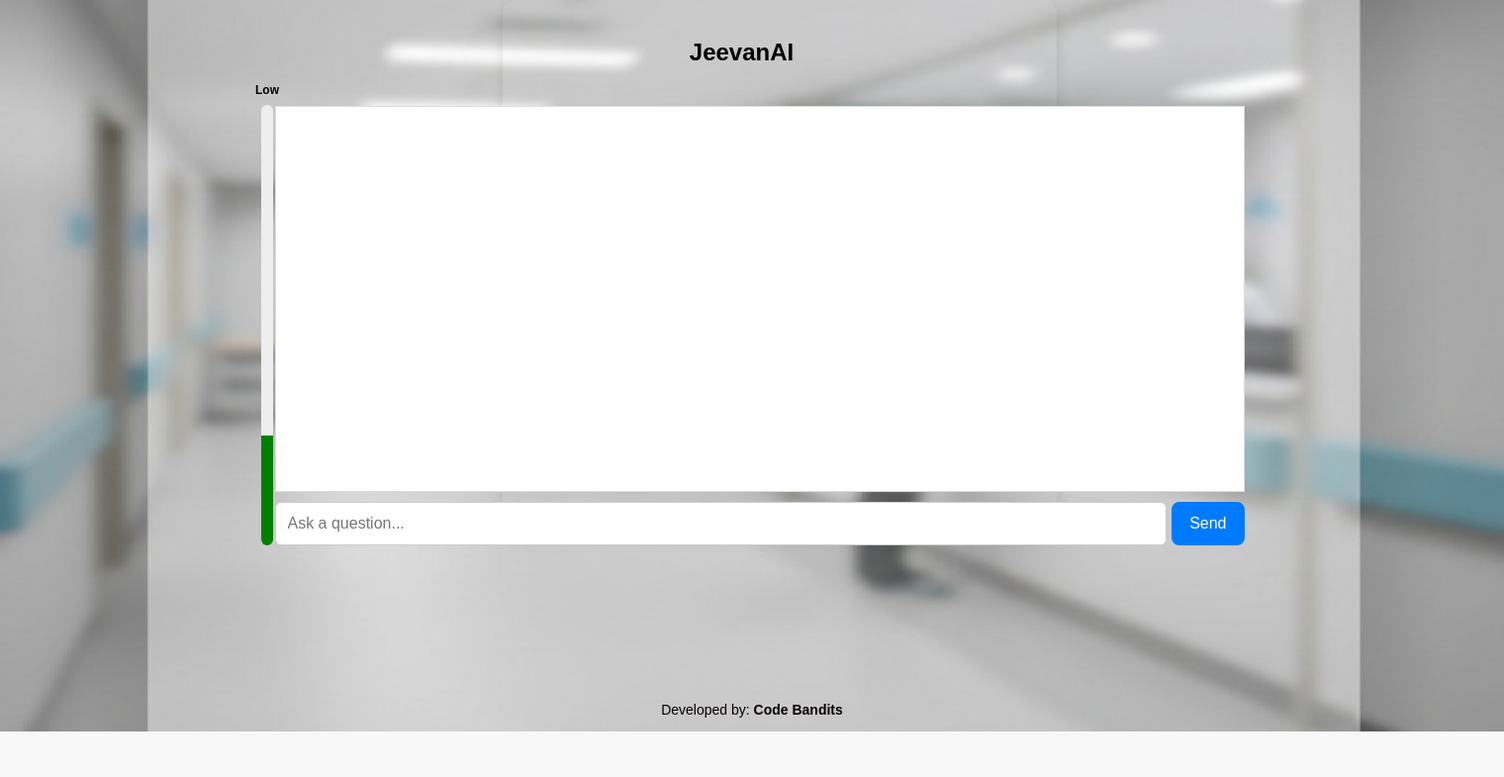
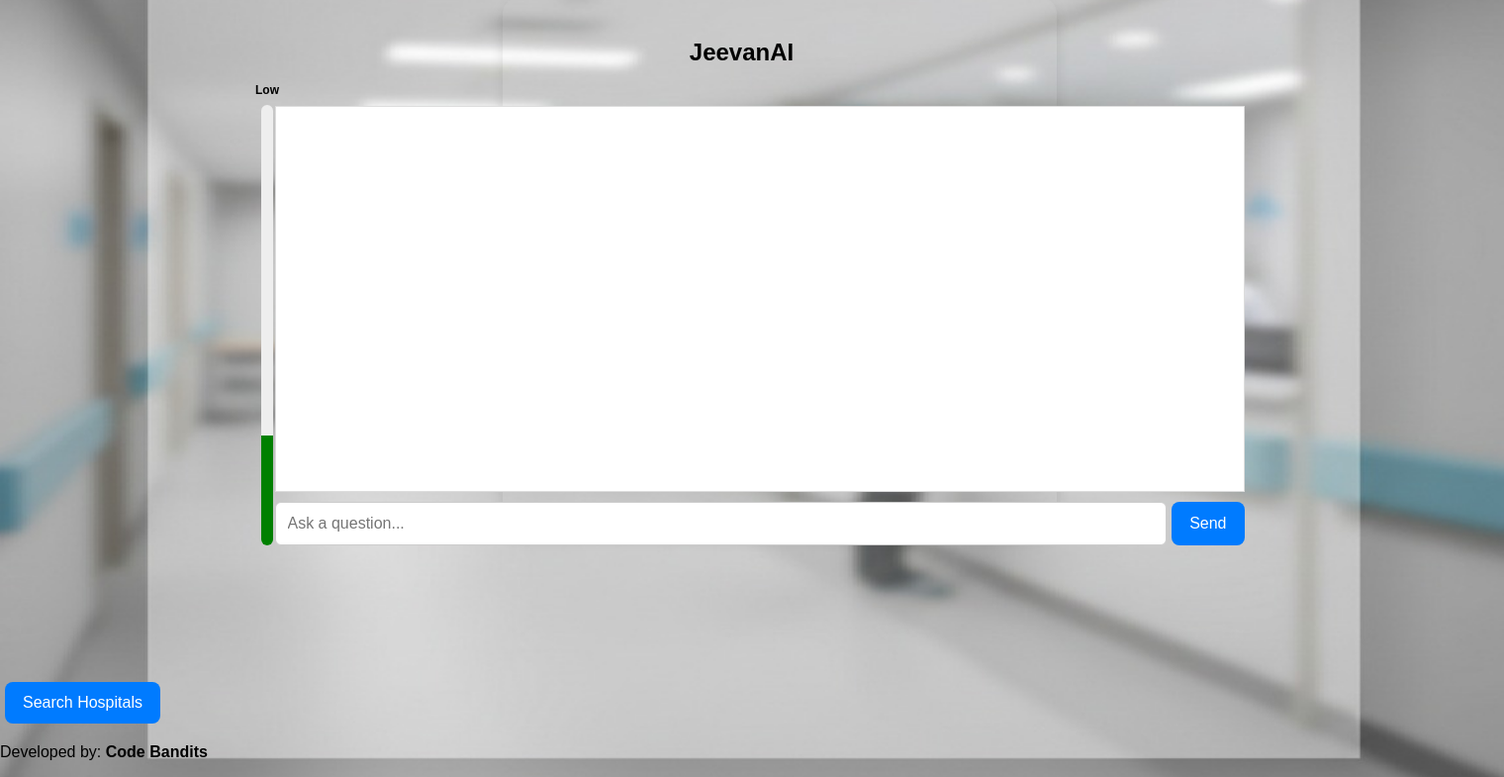
Before and after one commit to Quasar-x-AI-2026/Code_Bandits, a FastAPI app: page / in a window 1520 px wide. Shown: the part 209-994 px from the top of the page at 99% size. Before the commit the page ends 948 px from the top, so only its background shows below. Run offline with FastAPI, Linux system fonts and the light colour scheme; parts of the project's set-up code (start-up, migrations or seed data) failed here and were passed over.

Commit message:
initial commit

```diff
--- a/Home/static/css/style.css
+++ b/Home/static/css/style.css
@@ -59,7 +59,7 @@ body {
     padding: 12px;
     border: 1px solid #ccc;
     border-radius: 6px;
-    color: blue;
+    color: black;
     font-size: 16px;
 }
 
--- a/Home/templates/index.html
+++ b/Home/templates/index.html
@@ -47,9 +47,12 @@
 
 </div>
 
+<div class="hospital">
+    <button onclick="">Search Hospitals</button>
+</div>
 
 <!-- Footer Section -->
-<footer>
+<footer></footer>
     <p>Developed by: <strong>Code Bandits</strong></p>
 </footer>
 
```
